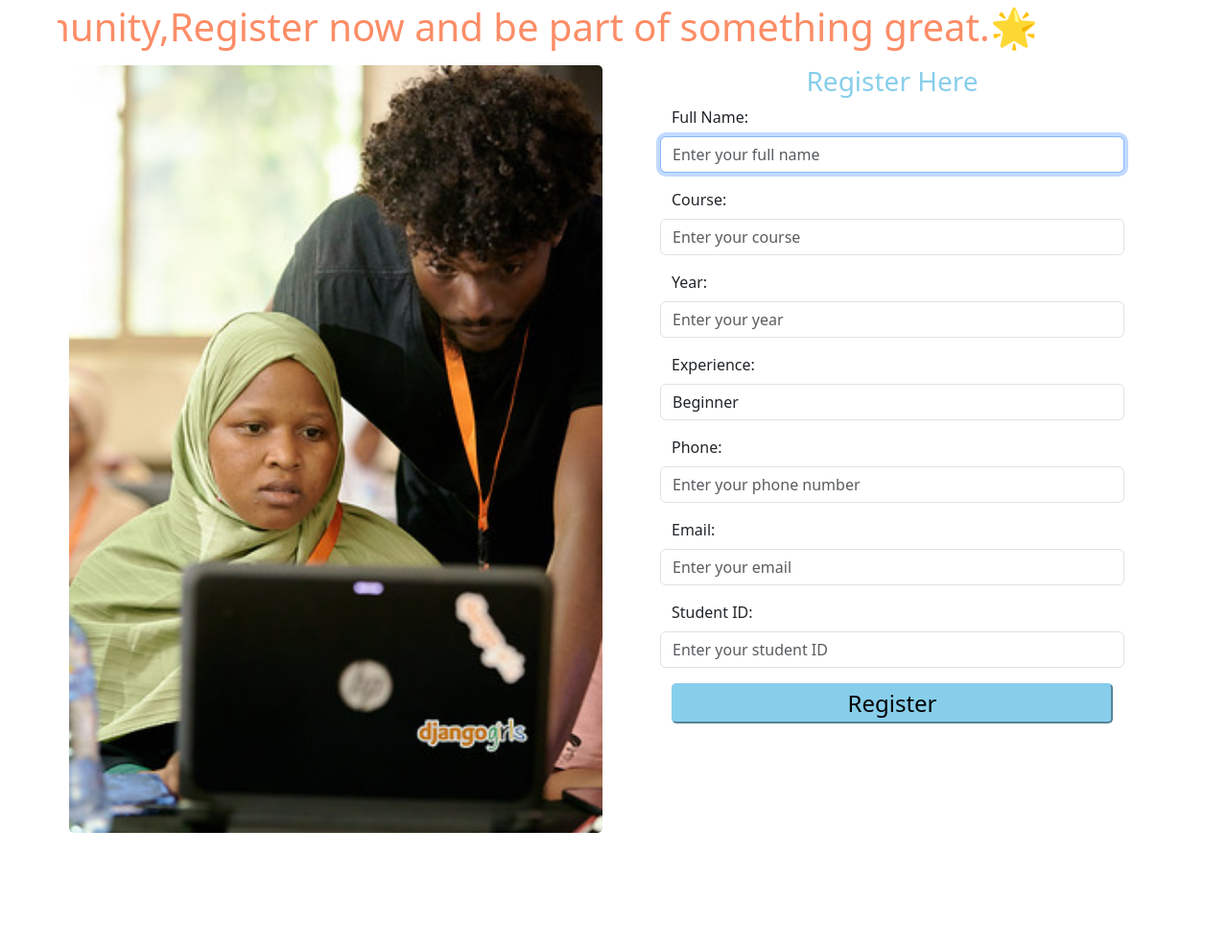
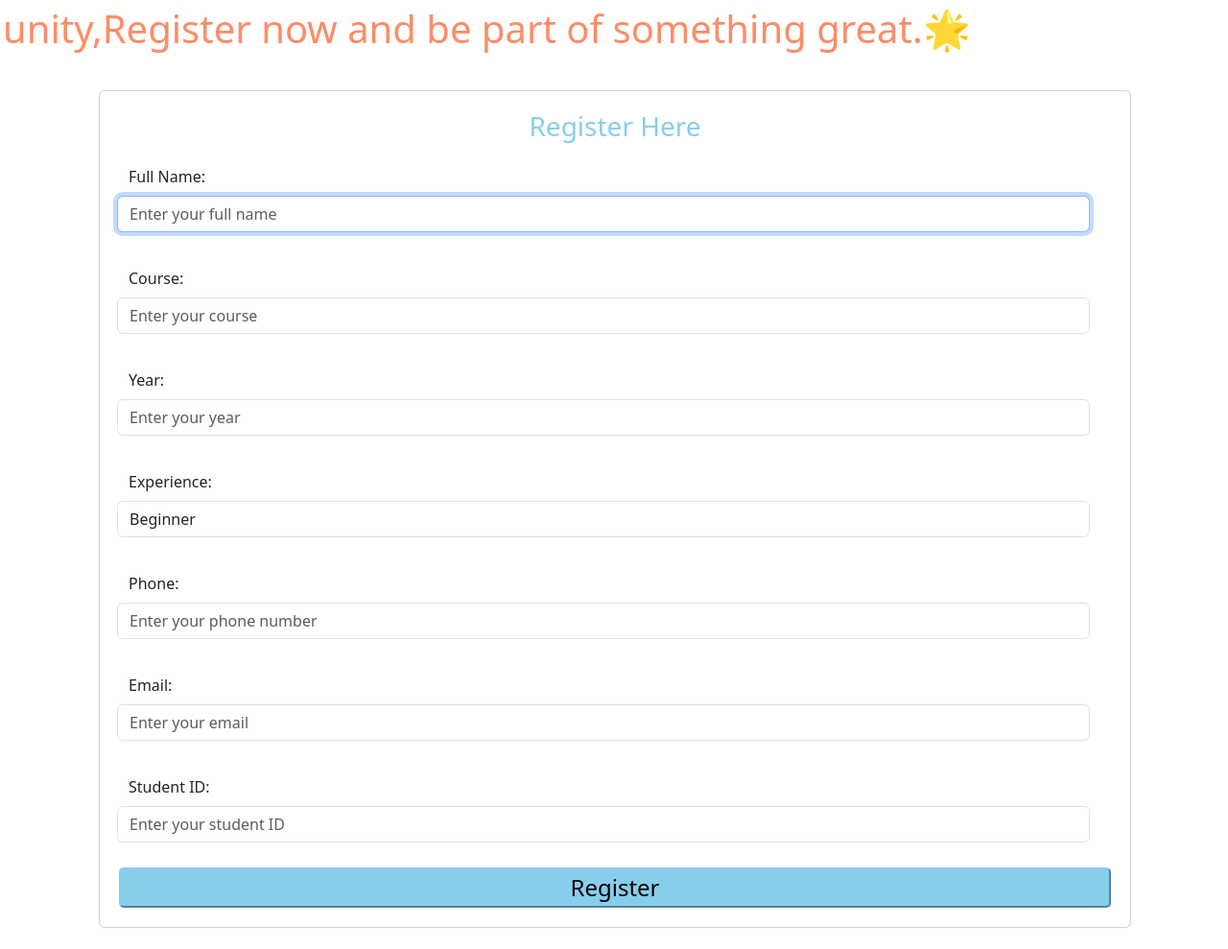
Before and after one commit to misszuuh/pyconmzumbe, a Django app: page /UserRegistration/ in a window 1280 px wide. Shown: the part 56-1045 px from the top of the page at 96% size. Before the commit the page ends 924 px from the top, so only its background shows below. Run offline with Django 5.2, Linux system fonts and the light colour scheme; parts of the project's set-up code (start-up, migrations or seed data) failed here and were passed over; some libraries are stand-ins or nearby versions.

Commit message:
Update UserRegister.html

```diff
--- a/templates/UserRegister.html
+++ b/templates/UserRegister.html
@@ -126,58 +126,58 @@
     </div>
   </nav>
 
-              <div class="row" style="padding: 30px; margin:30px;">
+
+  <div class="row " style="margin-top:60px;" >
+    <div class="row" style="padding: 1px; margin:1px;">
       <div class="news-ticker">
         <p class="display-6 strong" style="color:#fc8d67;"><b>🌟Welcome to our community,Register now and be part of something great.🌟</b></p>
     </div>
-
-            <div class="col-6">
-                <div class="image-container">
-                    <a class="no-underline" >
-                      <img src="{% static 'mzumbepycon/images/i-cgKJ3vG-M.jpg'%}" class="img-fluid same-height" style="width:100%;">
-
-                    </a>
-
-                  </div>
-                </div>
+    <div class="col-12 col-md-12 col-sm-12">
+  <div class="container mt-4 my-30 text-center" style="">
+   <div class="card " style="padding:20px; margin:20px; ">
 
 
-            <!-- Registration Form -->
-            <div class="col-6">
+
+
+
+
+
+      <!-- No error display for password1 -->
+
     <h3 class="text-center" style="color:#87ceeb ">Register Here</h3>
-                <form method="post" class="mx-5"enctype="multipart/form-data" >
+    <form method="post" enctype="multipart/form-data" >
         {% csrf_token %}
-                    <div class="row mb-3 ">
+        <div class="row mb-3 "style="margin-top: 5px;   padding: 10px; border-radius: 10px; width: 100%;" >
           <label for="id_fullname" class="form-label d-flex start">Full Name:</label>
             {{ form.fullname }}
             {{ form.fullname.errors }}
         </div>
-                    <div class="row mb-3  ">
+        <div class="row mb-3 "style="margin-top: 5px;   padding: 10px; border-radius: 10px; width: 100%;" >
           <label for="id_course" class="form-label d-flex start">Course:</label>
             {{ form.Course }}
             {{ form.Course.errors }}
         </div>
-                    <div class=" row mb-3">
+        <div class="row mb-3 "style="margin-top: 5px;   padding: 10px; border-radius: 10px; width: 100%;" >
           <label for="id_year" class="form-label d-flex start">Year:</label>
             {{ form.year }}
             {{ form.year.errors }}
         </div>
-                    <div class="row mb-3">
+        <div class="row mb-3 "style="margin-top: 5px;   padding: 10px; border-radius: 10px; width: 100%;" >
           <label for="id_experience" class="form-label d-flex start">Experience:</label>
             {{ form.Experience }}
             {{ form.Experience.errors }}
         </div>
-                    <div class=" row mb-3">
+        <div class="row mb-3 "style="margin-top: 5px;   padding: 10px; border-radius: 10px; width: 100%;" >
           <label for="id_phone"  class="form-label d-flex start" placeolder="Phone e.g:0732456879;">Phone:</label>
             {{ form.Phone }}
             {{ form.Phone.errors }}
         </div>
-                    <div class="row mb-3">
+        <div class="row mb-3 "style="margin-top: 5px;   padding: 10px; border-radius: 10px; width: 100%;" >
           <label for="id_email" class="form-label d-flex start">Email:</label>
             {{ form.Email }}
             {{ form.Email.errors }}
         </div>
-                    <div class=" row mb-3">
+        <div class="row mb-3 "style="margin-top: 5px;   padding: 10px; border-radius: 10px; width: 100%;" >
           <label for="id_student_id" class="form-label d-flex start">Student ID:</label>
             {{ form.Student_ID }}
             {{ form.Student_ID.errors }}
@@ -186,11 +186,22 @@
             <button type="submit" class="button" style="background-color: #87ceeb; border-radius: 5px; border-color:#87ceeb; font-size:x-large;">Register</button>
         </div>
     </form>
+
+
+
+
+</div>
+  </div>
+    </div>
+  </div>
+</form>
+</div>
+</div>
   </div>
 
-        </div>
 
-    </div>
+
+
 
     <!-- Bootstrap Scripts -->
     <script src="https://cdn.jsdelivr.net/npm/bootstrap@5.0.2/dist/js/bootstrap.bundle.min.js"></script>
```
Lines whose indentation alone changed are shown as unchanged.
